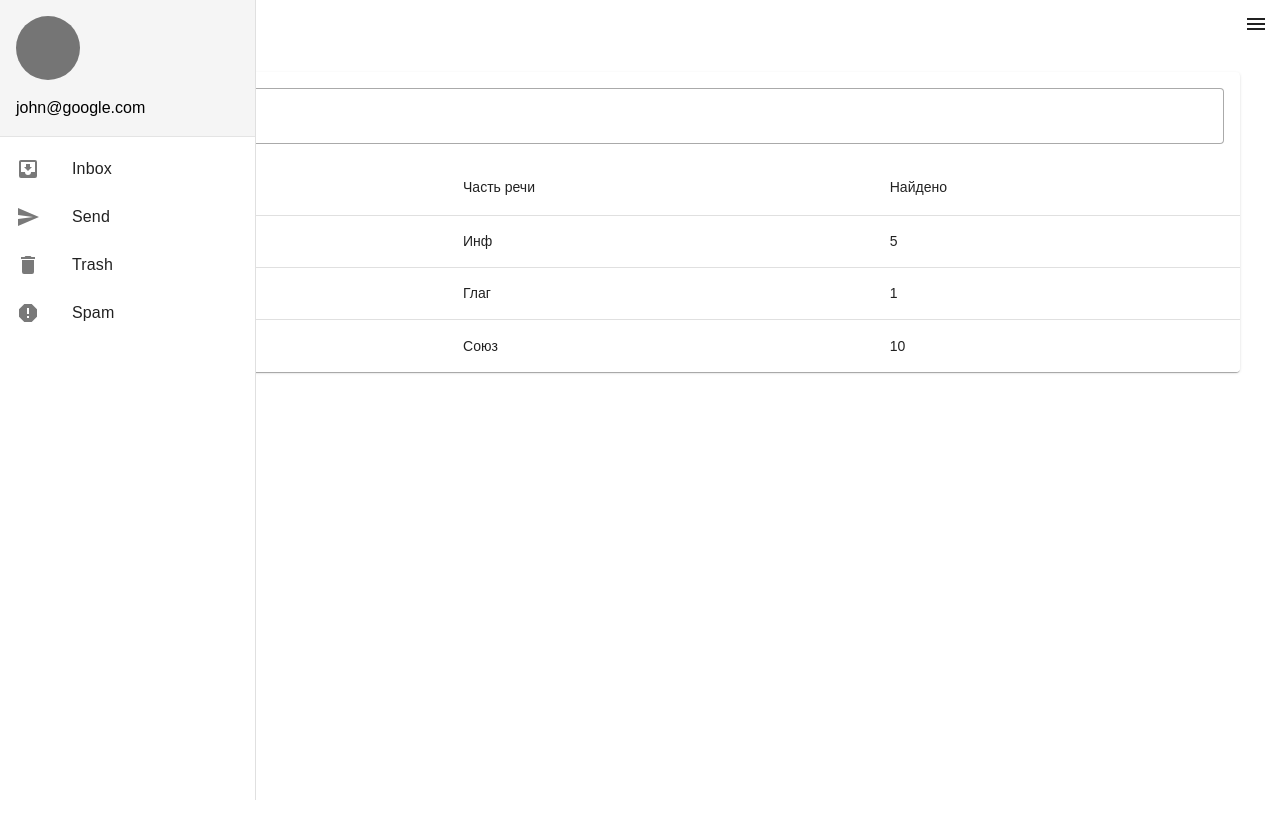
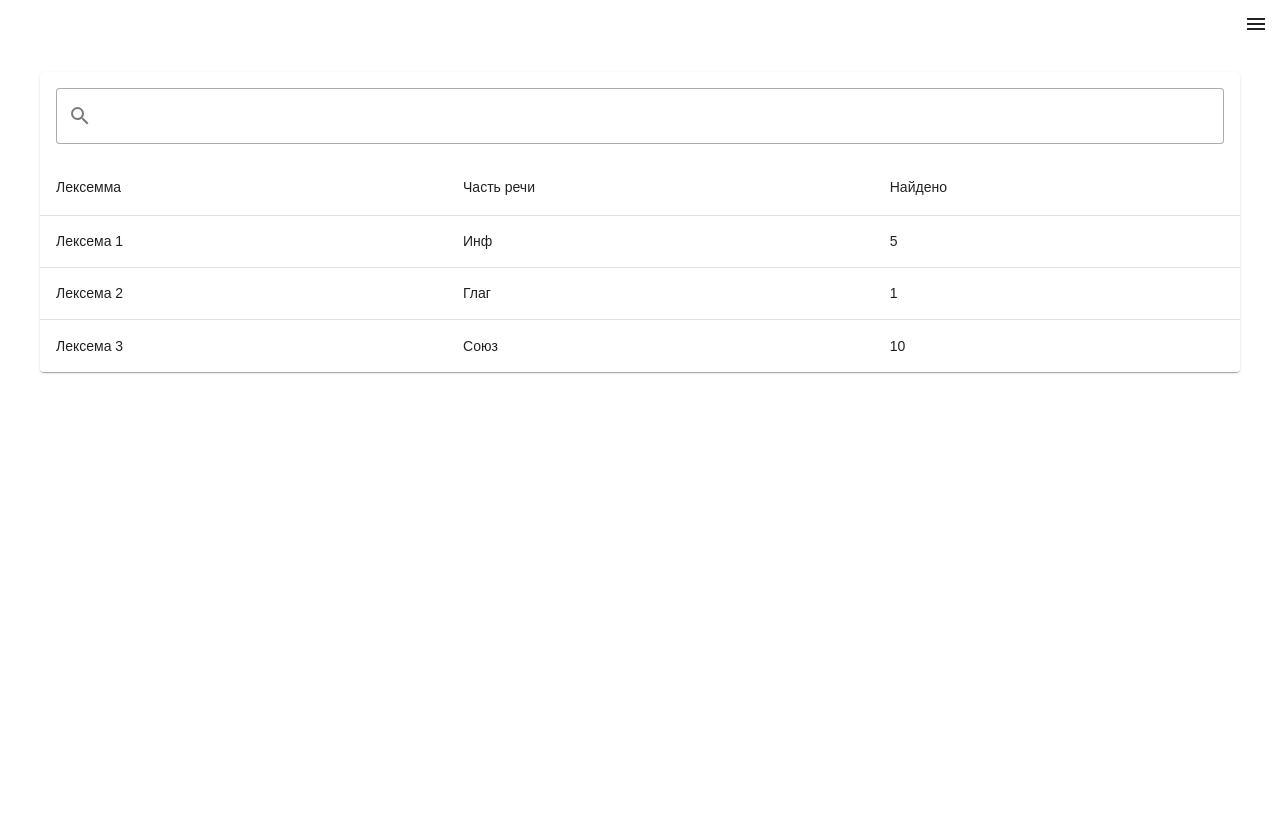
Before and after one commit to KLAN-DEVELOPER/KlanFrontSide, a Vue app: page / in a window 1280 px wide. Built offline with nearby package versions, Linux system fonts and the light colour scheme.

Commit message:
Toggle NavigationAside

```diff
--- a/src/components/NaviagtionAside/NavigationAside.vue
+++ b/src/components/NaviagtionAside/NavigationAside.vue
@@ -1,8 +1,9 @@
 <script setup lang="ts">
-
-  import {ref} from "vue";
   import {mdiAlertOctagon, mdiDelete, mdiInboxArrowDown} from "@mdi/js";
   import {mdiSend} from "@mdi/js";
+  import {useNavigationAsideStore} from "../../store/NavigationAsideStore.ts";
+
+  const navigationAsideStore = useNavigationAsideStore();
 
   const links =  [
       [mdiInboxArrowDown, 'Inbox'],
@@ -10,14 +11,14 @@
       [mdiDelete, 'Trash'],
       [mdiAlertOctagon, 'Spam'],
   ]
-
-  const drawer = ref()
 </script>
 
 
 <template>
     <v-navigation-drawer
-        v-model="drawer"
+        v-model="navigationAsideStore.isDisplayed"
+        persistent
+        permanent
     >
         <v-sheet
                 class="pa-4"
--- a/src/layouts/DefaultLayout.vue
+++ b/src/layouts/DefaultLayout.vue
@@ -1,6 +1,10 @@
 <script setup lang="ts">
 import NavigationAside from "../components/NaviagtionAside/NavigationAside.vue";
 import {mdiMagnify} from "@mdi/js";
+import {useNavigationAsideStore} from "../store/NavigationAsideStore.ts";
+
+const navigationAsideStore = useNavigationAsideStore();
+
 </script>
 
 <template>
@@ -11,6 +15,7 @@ import {mdiMagnify} from "@mdi/js";
             slim
             position="absolute"
             :class="$style.burger"
+            @click="navigationAsideStore.toggleNavigationAside()"
         />
     </v-container>
     <NavigationAside/>
--- /dev/null
+++ b/src/store/NavigationAsideStore.ts
@@ -0,0 +1,20 @@
+import {defineStore} from "pinia";
+import {ref} from "vue";
+
+
+export const useNavigationAsideStore = defineStore('NavigationAsideStore', () => {
+    const isDisplayed = ref(false)
+
+
+    const showNavigationAside = () => isDisplayed.value = true
+
+    const hideNavigationAside = () => isDisplayed.value = false
+
+    const toggleNavigationAside = () => isDisplayed.value = !isDisplayed.value
+    return {
+        isDisplayed,
+        showNavigationAside,
+        hideNavigationAside,
+        toggleNavigationAside
+    }
+})
```
